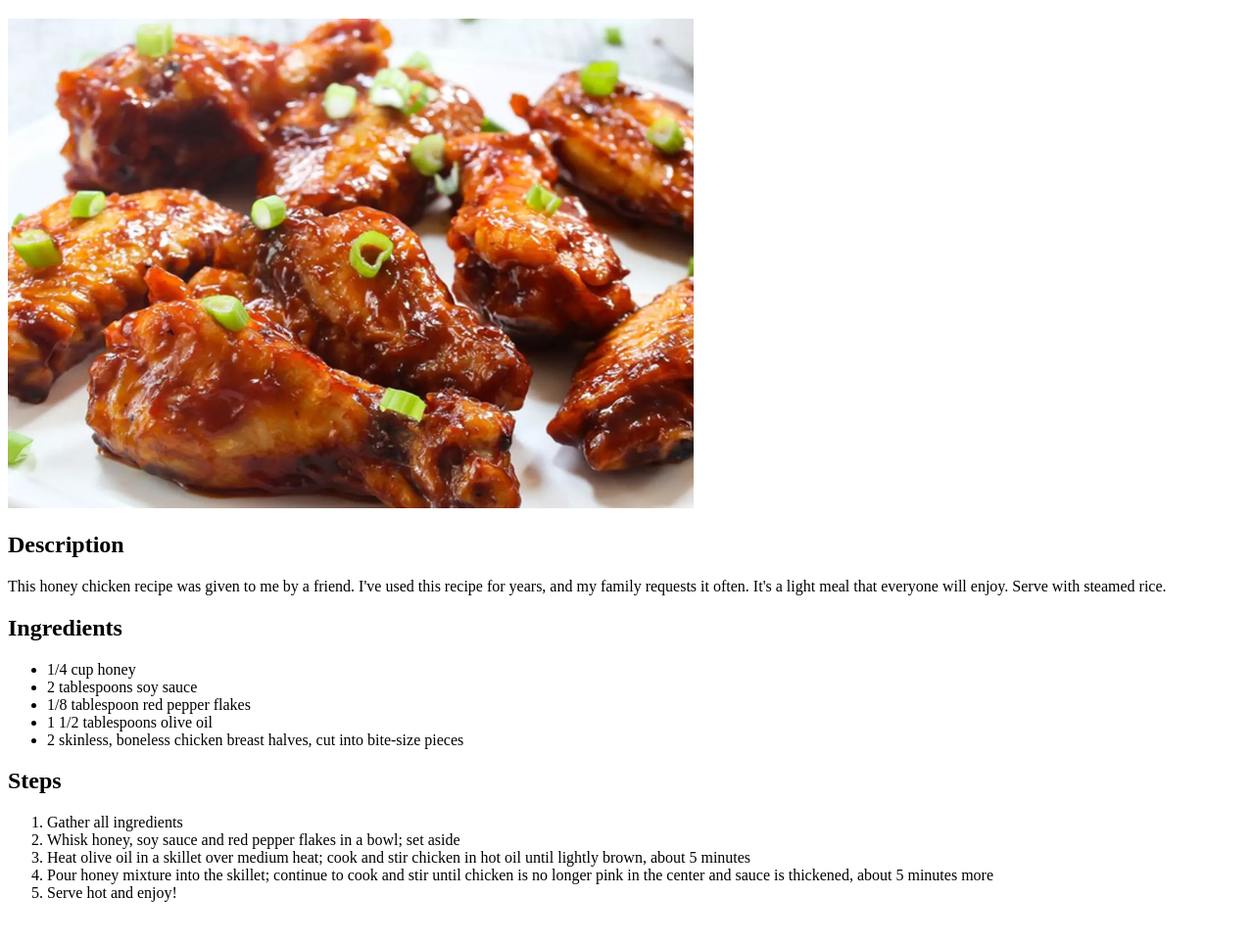
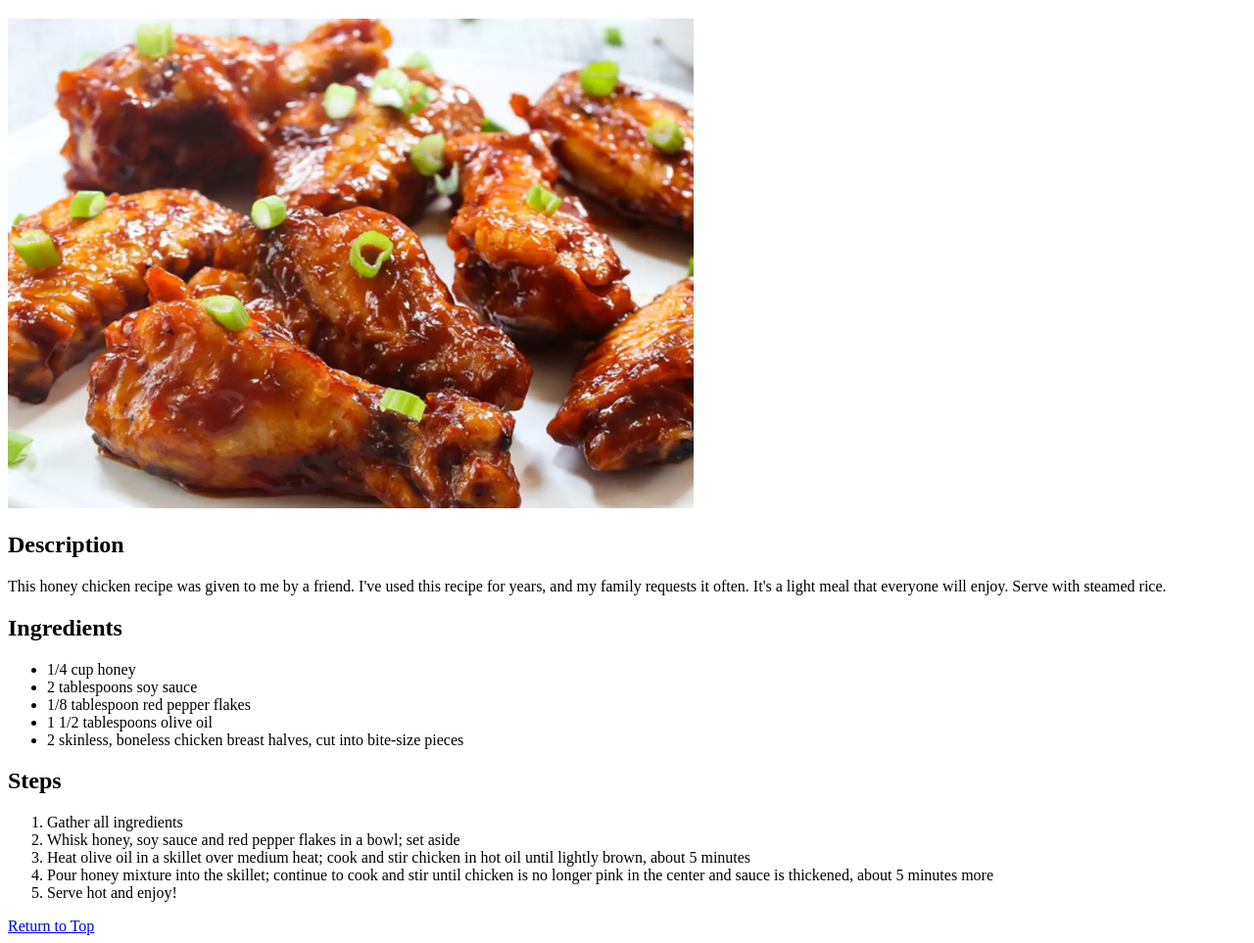
Before and after one commit to vaibhavk7071/odin-recipes, a plain HTML site: page Recipes/honeyglazedchicken.html in a window 1280 px wide. Shown: the part 61-1024 px from the top of the page at 98% size. Before the commit the page ends 998 px from the top, so only its background shows below. Drawn offline with Linux system fonts and the light colour scheme.

Commit message:
Added Return to Top feature

```diff
--- a/Recipes/honeyglazedchicken.html
+++ b/Recipes/honeyglazedchicken.html
@@ -27,5 +27,6 @@
         <li>Pour honey mixture into the skillet; continue to cook and stir until chicken is no longer pink in the center and sauce is thickened, about 5 minutes more</li>
         <li>Serve hot and enjoy!</li>
     </ol>
+    <a href="#header">Return to Top</a>
 </body>
 </html>
```
Also changed, not shown: Recipes/lasagna.html (+1 -1 lines), Recipes/pastafagioli.html (+1 -0 lines), index.html (+1 -0 lines).
